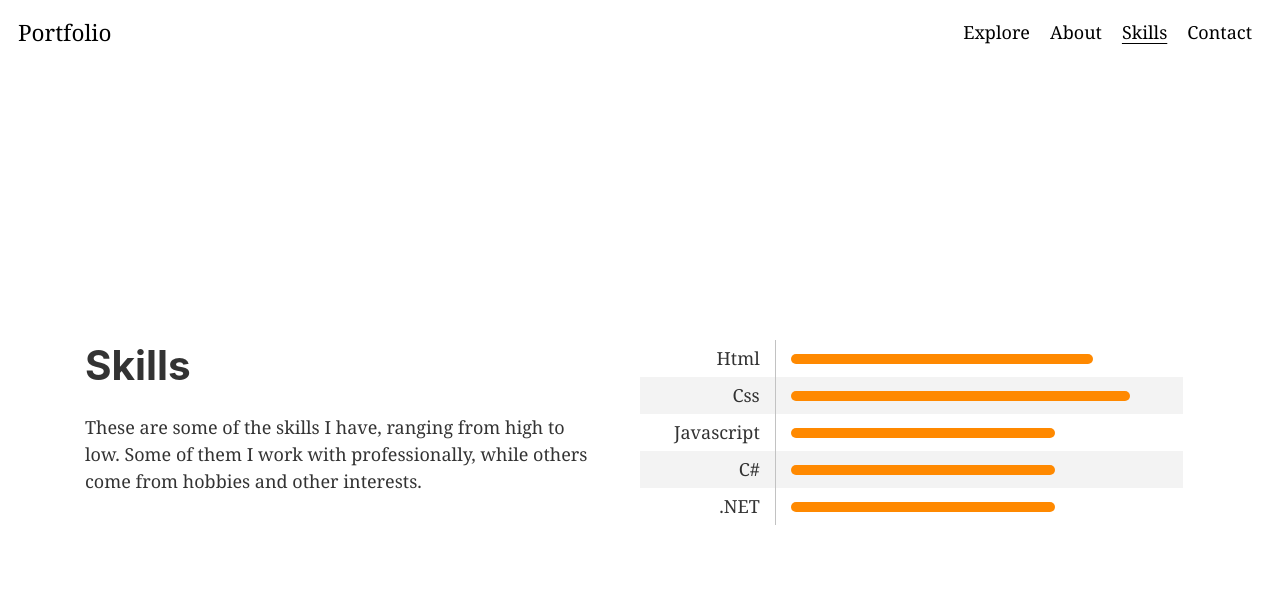
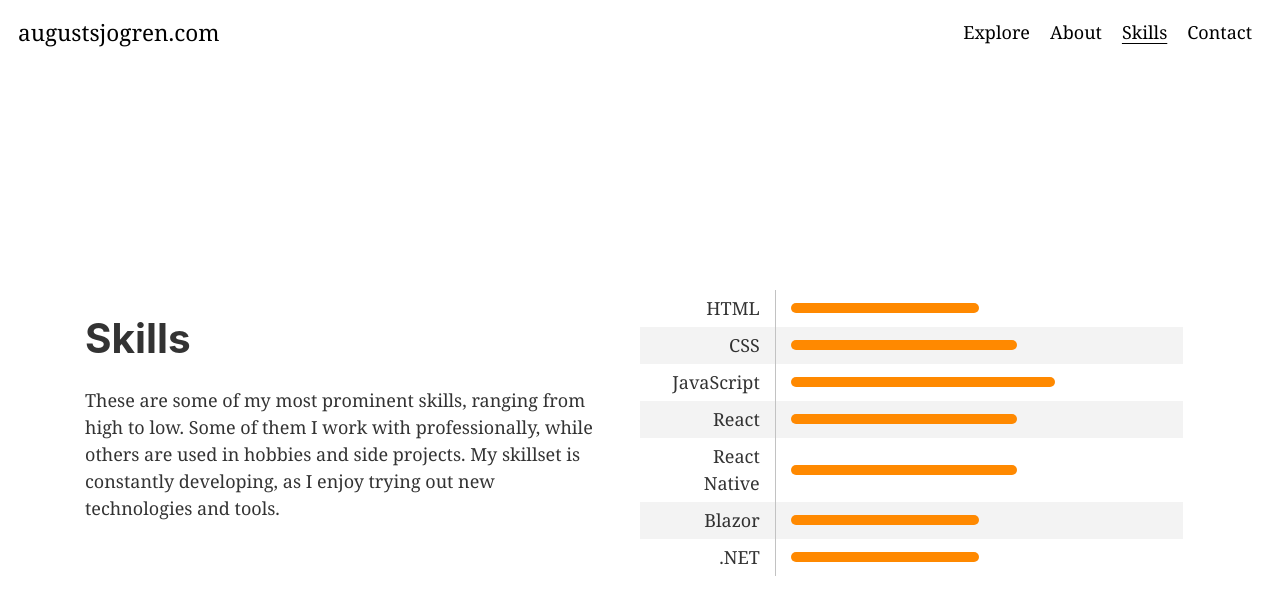
Before and after one commit to augustsjogren/portfolio, a Gatsby site: page /skills in a window 1280 px wide. Built offline with nearby package versions, Linux system fonts and the light colour scheme; Gatsby itself is replaced by a stand-in of ours.

Commit message:
Biography updates

```diff
--- a/gatsby-config.js
+++ b/gatsby-config.js
@@ -1,7 +1,7 @@
 module.exports = {
   siteMetadata: {
-    title: `Portfolio`,
-    description: `Kick off your next, great Gatsby project with this default starter. This barebones starter ships with the main Gatsby configuration files you might need.`,
+    title: `augustsjogren.com`,
+    description: `Personal website of August Sjögren, software developer focused on the web.`,
     author: `@gatsbyjs`,
   },
   plugins: [
--- a/src/pages/about.js
+++ b/src/pages/about.js
@@ -27,9 +27,9 @@ const AboutPage = () => (
           <h1>About</h1>
           <p>
             While mainly focused on the web, I also enjoy developing mobile
-            applications in React Native. In my spare time I like to spend my
+            applications in React Native. Outside of work I like to spend my
             time on other creative hobbies, such as producing music and playing
-            the guitar.
+            the guitar. Excercise is also an important part of my everyday life.
           </p>
         </Col>
         <Col md={true} className='mx-4'>
--- a/src/pages/index.js
+++ b/src/pages/index.js
@@ -25,8 +25,10 @@ const IndexPage = () => (
         >
           <h1>Hi people</h1>
           <p>
-            I'm August, a (mainly) front developer with emphasis on the web.
-            Feel free to explore this site to see some stuff I have done.
+            I'm August, a software developer based in Linköping, Sweden. My main
+            area as a developer is the web, but I also have some knowledge about
+            mobile apps and .NET. Feel free to explore this site to get to know
+            me better!
           </p>
         </Col>
         <Col md={true} className='mx-4'>
--- a/src/pages/skills.js
+++ b/src/pages/skills.js
@@ -6,11 +6,13 @@ import SEO from '../components/seo';
 import Skill from '../components/skill';
 
 const skills = [
-  { name: 'Html', value: 80 },
-  { name: 'Css', value: 90 },
-  { name: 'Javascript', value: 70 },
-  { name: 'C#', value: 70 },
-  { name: '.NET', value: 70 },
+  { name: 'HTML', value: 50 },
+  { name: 'CSS', value: 60 },
+  { name: 'JavaScript', value: 70 },
+  { name: 'React', value: 60 },
+  { name: 'React Native', value: 60 },
+  { name: 'Blazor', value: 50 },
+  { name: '.NET', value: 50 },
 ];
 
 const listItems = skills.map((skill, index) => (
@@ -35,9 +37,10 @@ const SkillsPage = () => (
         >
           <h1>Skills</h1>
           <p>
-            These are some of the skills I have, ranging from high to low. Some
-            of them I work with professionally, while others come from hobbies
-            and other interests.
+            These are some of my most prominent skills, ranging from high to
+            low. Some of them I work with professionally, while others are used
+            in hobbies and side projects. My skillset is constantly developing,
+            as I enjoy trying out new technologies and tools.
           </p>
         </Col>
         <Col md={true} className='mx-4 mt-4 mt-md-0'>
```
